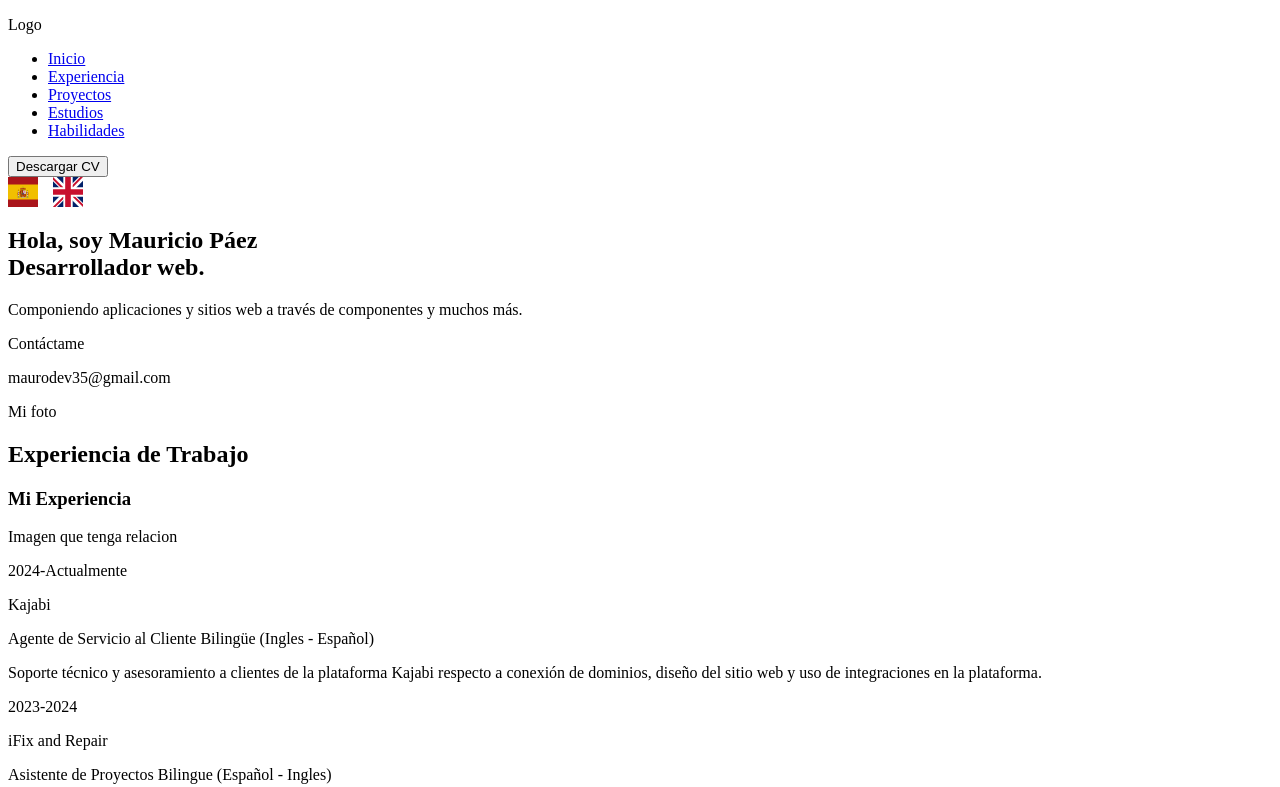
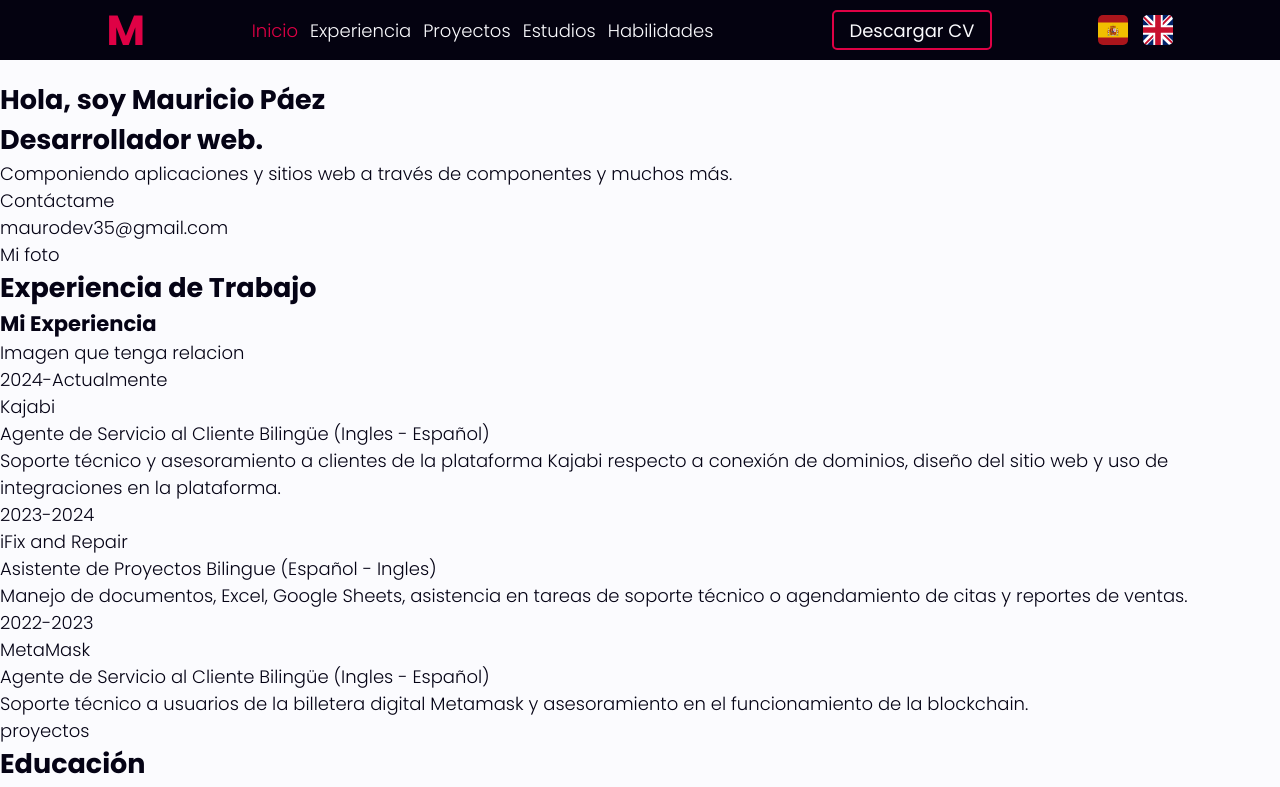
Before and after one commit to MauroDev35/Portafolio, a plain HTML site: page index.html in a window 1280 px wide. Shown: the top 787 px of the page. Drawn offline with Linux system fonts and the light colour scheme.

Commit message:
fifth-commit navbar built

```diff
--- a/index.html
+++ b/index.html
@@ -13,16 +13,16 @@
     <!-- Navigation Menu -->
     <header class="header">
         <!-- navbar -->
-        <nav class="navbar">
-            <p>Logo</p>
+        <nav class="navbar fixed-top">
+            <p class="logo">M</p>
             <ul class="navbar-menu">
-                <li class="menu-items"><a href="#home" data-section="navbar" data-value="home-option">Inicio</a></li>
-                <li class="menu-items"><a href="#experience" data-section="navbar" data-value="experience-option">Experiencia</a></li>
-                <li class="menu-items"><a href="#projects" data-section="navbar" data-value="projects-option">Proyectos</a></li>
-                <li class="menu-items"><a href="#education" data-section="navbar" data-value="education-option">Estudios</a></li>
-                <li class="menu-items"><a href="#skills" data-section="navbar" data-value="skills-option">Habilidades</a></li>
+                <li><a href="#home" data-section="navbar" data-value="home-option">Inicio</a></li>
+                <li><a href="#experience" data-section="navbar" data-value="experience-option">Experiencia</a></li>
+                <li><a href="#projects" data-section="navbar" data-value="projects-option">Proyectos</a></li>
+                <li><a href="#education" data-section="navbar" data-value="education-option">Estudios</a></li>
+                <li><a href="#skills" data-section="navbar" data-value="skills-option">Habilidades</a></li>
             </ul>
-            <button data-section="navbar" data-value="button-cv">Descargar CV</button>
+            <button class="primary-button" data-section="navbar" data-value="button-cv">Descargar CV</button>
             <div id="flags" class="flags">
                 <div class="flags_item" data-language="es">
                     <img class="flags_img" src="./assets/icons/es.svg" alt="">
--- a/languages/en.json
+++ b/languages/en.json
@@ -9,7 +9,7 @@
     },
 
     "dashboard": {
-        "title": "Hi, I'm Mauricio Páez a Web Developer.",
+        "title": "Hi, I'm Mauricio Páez <br> a Web Developer.",
         "description": "Composing websites and apps through components and much more.",
         "contact": "Contact Me",
         "picture": "My Picture"
--- a/languages/es.json
+++ b/languages/es.json
@@ -9,7 +9,7 @@
     },
 
     "dashboard": {
-        "title": "Hola, soy Mauricio Páez un Desarrollador web.",
+        "title": "Hola, soy Mauricio Páez <br> un Desarrollador web.",
         "description": "Componiendo aplicaciones y sitios web a través de componentes y muchos más.",
         "contact": "Contáctame",
         "picture": "Mi Foto"
--- a/styles/styles.css
+++ b/styles/styles.css
@@ -1,3 +1,127 @@
+@import url('https://fonts.googleapis.com/css2?family=Poppins:ital,wght@0,100;0,200;0,300;0,400;0,500;0,600;0,700;0,800;0,900;1,100;1,200;1,300;1,400;1,500;1,600;1,700;1,800;1,900&display=swap');
+
+/* Reset */
+* {
+    margin: 0;
+    padding: 0;
+    box-sizing: border-box;
+}
+
+/* Estilos generales */
+
+html {
+    /* Escala tipografica */
+    font-size: 62.5%;
+
+    /* Familias tipograficas */
+    --font-1: 'Poppins', sans-serif;
+
+    /* Variables tipograficas */
+    --text-caption: 1.2rem;
+    --text-note: 1.4rem;
+    --text-base: 1.8rem;
+    --text-subheader: 2rem;
+    --text-title: 2.8rem;
+    --text-headline: 4.2rem;
+    --text-display: 8.8rem;
+    --text-jumbo: 14rem;
+
+    /* Colores */
+    --primary-1:#040210;
+    --primary-2:#050315;
+
+    --secondary-1:#fbfbfe;
+
+    --accent-1:#df0145;
+
+    /* Estilos para el scrollbar */
+    scrollbar-width: none;
+}
+
+/* Estilos del Body */
+
+body {
+    font-family: var(--font-1);
+    font-weight: 300;
+    font-size: var(--text-base);
+    color: var(--primary-2);
+
+    background-color: var(--secondary-1);
+}
+
+/* Estilos del Dashboard */
+
+/* Navbar */
+
+
+.navbar {
+    display: flex;
+    flex-direction: row;
+    justify-content: space-evenly;
+    align-items: center;
+
+    height: 60px;
+
+    background-color: var(--primary-1);
+    color: var(--secondary-1);
+}
+
+.fixed-top {
+    position: fixed;
+    top: 0;
+    right: 0;
+    left: 0;
+}
+
+.navbar-menu {
+    display: flex;
+    flex-direction: row;
+    justify-content: space-evenly;
+    align-items: center;
+
+    list-style-type: none;
+}
+
+.logo {
+    font-family: var(--font-1);
+    font-size: var(--text-headline);
+    font-weight: 700;
+    color: var(--accent-1);
+}
+
+.navbar-menu li {
+    margin: 0 1.2rem 0 0;
+}
+
+.navbar-menu li:nth-child(1) a{
+    color: var(--accent-1);
+}
+
+.navbar-menu li a{
+    color: var(--secondary-1);
+    text-decoration: none;
+
+}
+
+.primary-button {
+    height: 40px;
+    width: 160px;
+
+    font-family: var(--font-1);
+    font-size: var(--text-base);
+    font-weight: 400;
+
+    background-color: var(--primary-1);
+    color: var(--secondary-1);
+
+    border: 2px solid var(--accent-1);
+    border-radius: 5px;
+}
+
+.primary-button:hover {
+    background-color: var(--accent-1);
+}
+
 .flags {
     width: 75px;
     display: flex;
@@ -12,4 +136,10 @@
 .flags_img {
     display: block;
     cursor: pointer;
+
+    border-radius: 5px;
 }
+
+h1 {
+    margin-top: 80px;
+}
```
